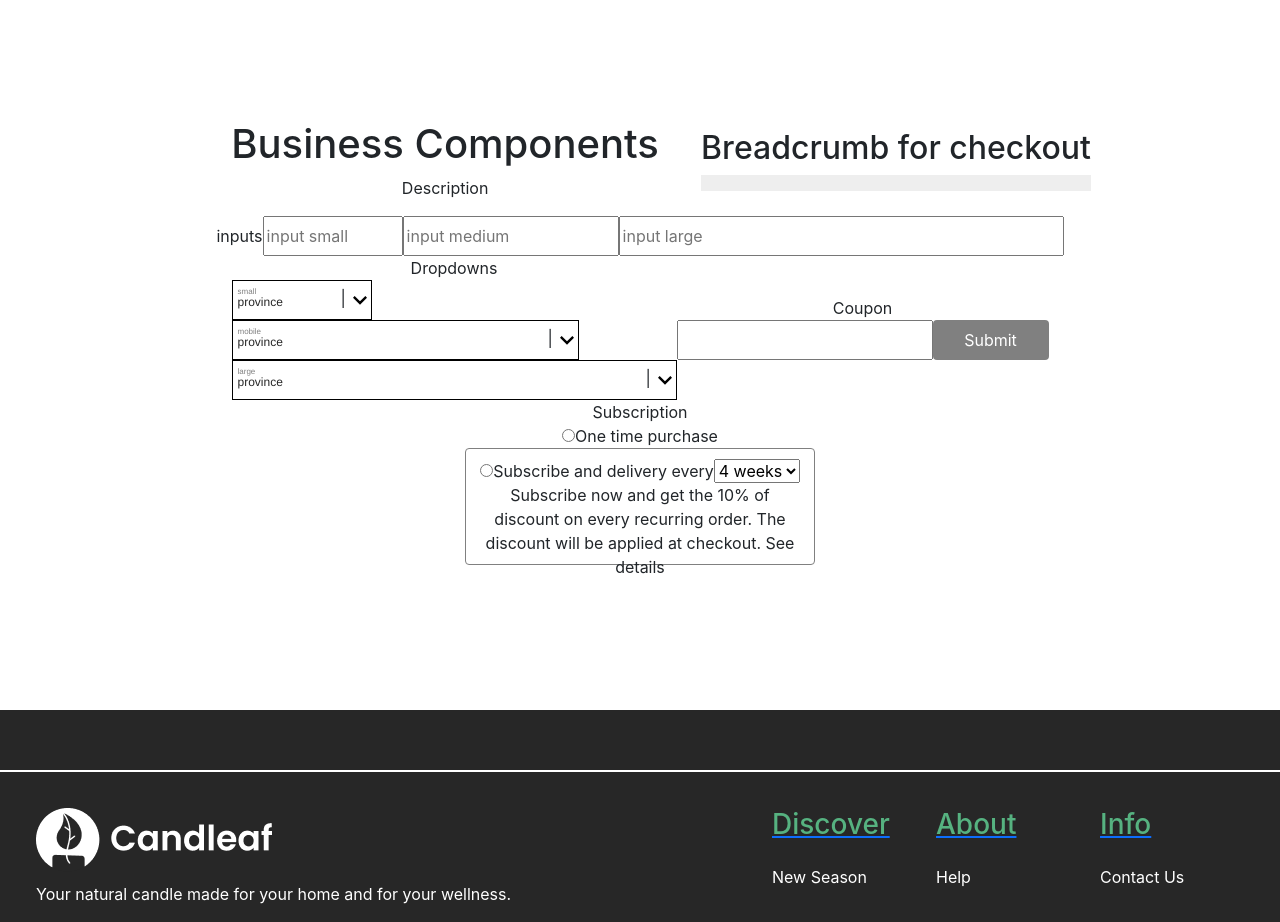
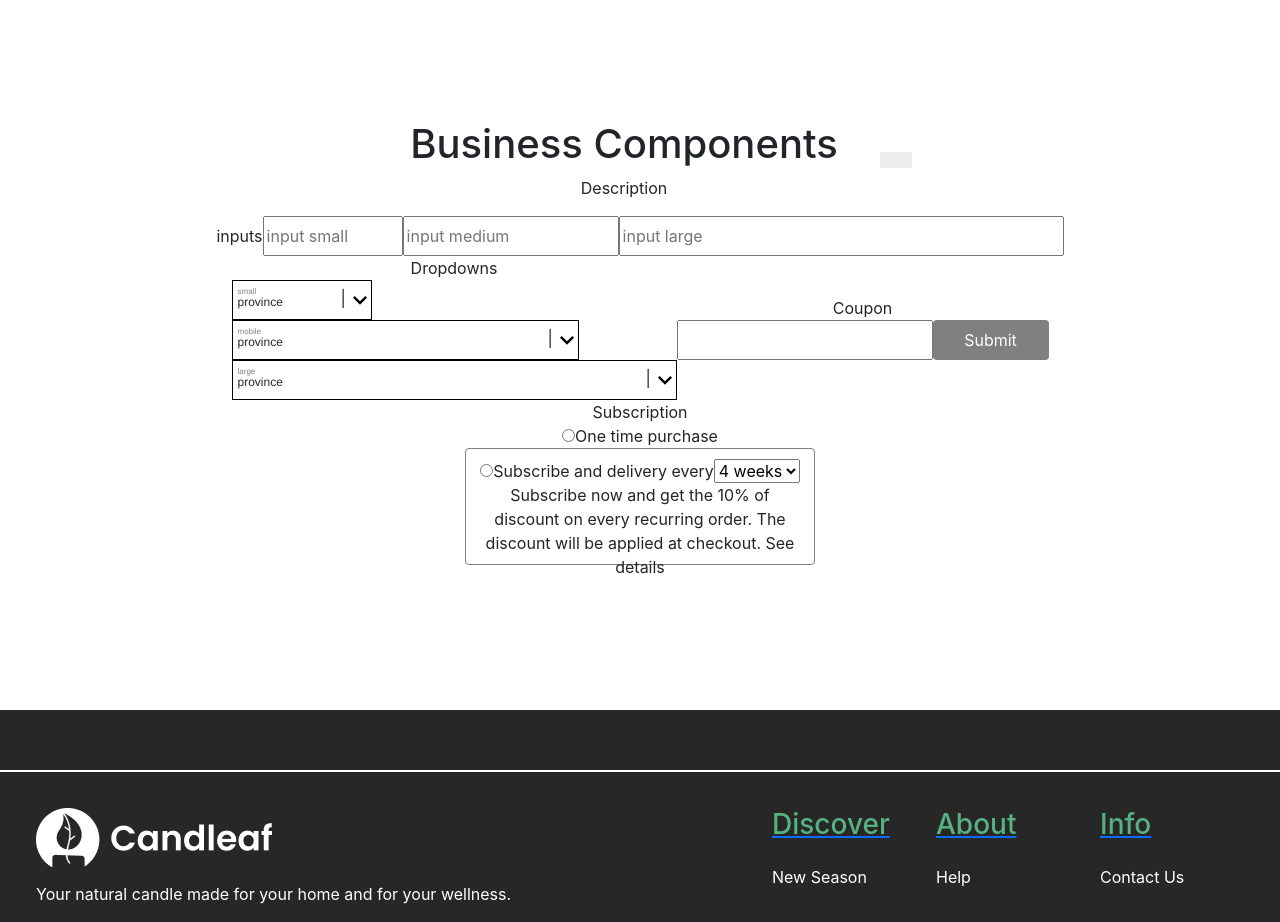
Before and after one commit to shuhia/e-commerce-kit, a React (Create React App) app: page /components in a window 1280 px wide. Shown: the part 3380-4302 px from the top of the page. Built offline with nearby package versions, Linux system fonts and the light colour scheme.

Commit message:
remove title from breadCrumb

```diff
--- a/src/components/business/Breadcrumb.js
+++ b/src/components/business/Breadcrumb.js
@@ -5,7 +5,6 @@ import { Link } from "react-router-dom";
 function Breadcrumb({ pages = [] }) {
   return (
     <div>
-      <h2>Breadcrumb for checkout</h2>
       <ul className={styles.breadcrumb}>
         {pages.map((page, index) => {
           return (
```
